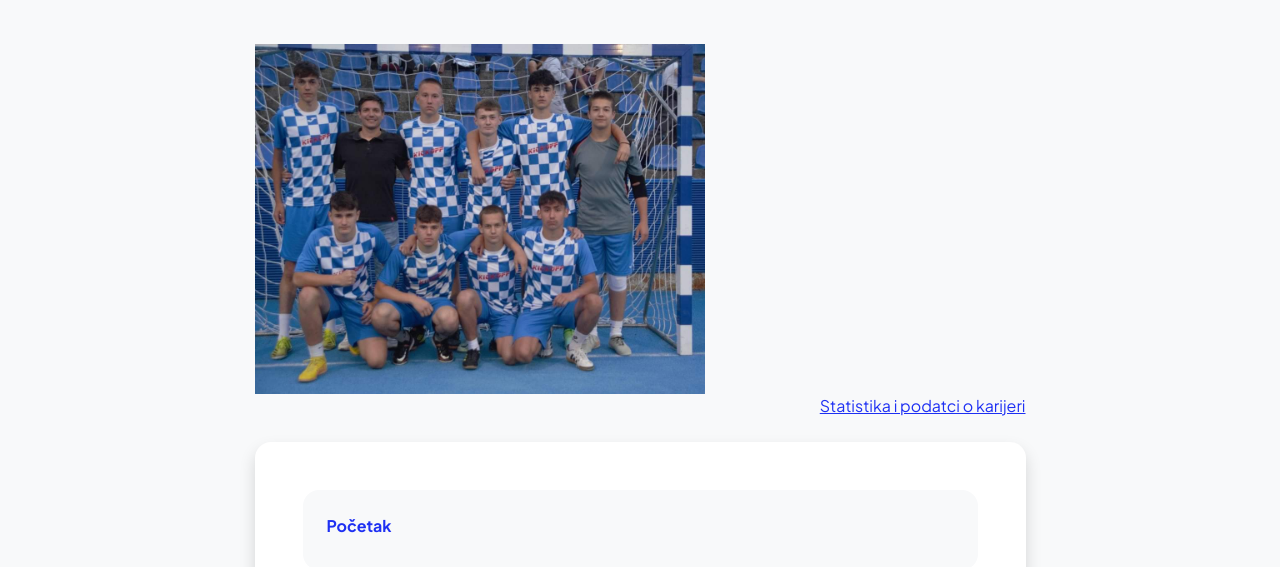
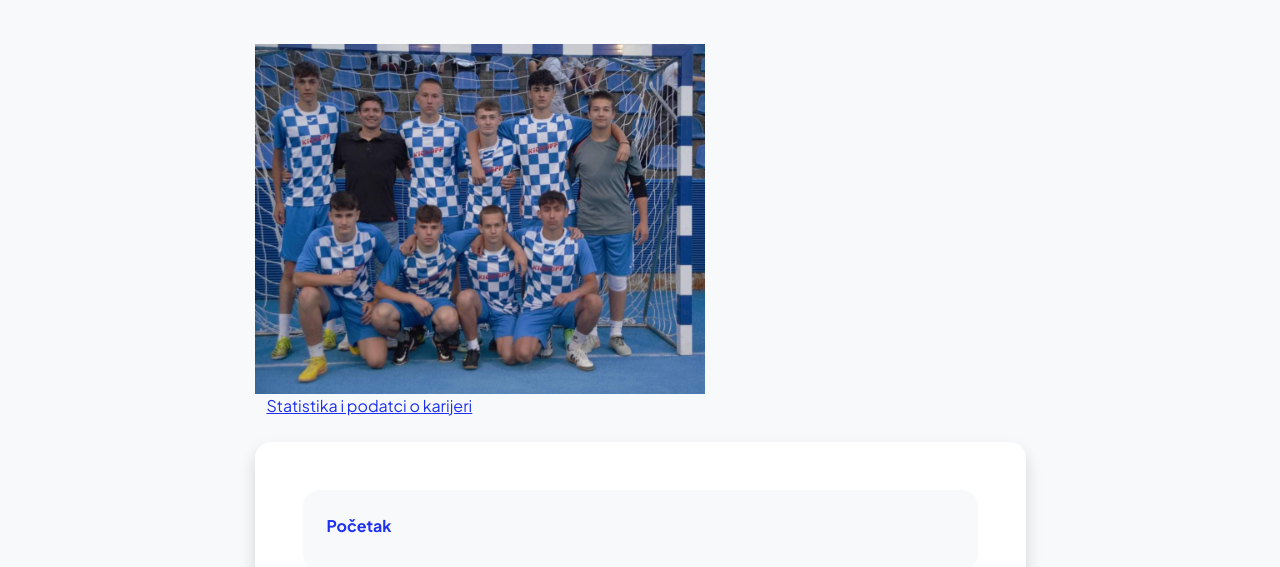
Before and after one commit to ivansivonjic21/WebStranica, a plain HTML site: page Karijera.html in a window 1280 px wide. Shown: the part 182-749 px from the top of the page. Drawn offline with nearby package versions, Linux system fonts and the light colour scheme.

Commit message:
Add files via upload

```diff
--- a/Karijera.html
+++ b/Karijera.html
@@ -45,15 +45,21 @@
                         <section>
 
 
-                            <img class="img-fluid" src="assets/Grupna fotka 1.jfif"  width="450" height="350" alt="..." />
+                            <img class="img-fluid" src="assets/Grupna fotka 1.jfif"  width="450" height="300" alt="..." />
 
-                            <div class="d-flex align-items-center justify-content-between mb-4">
+                            <div class="d-flex align-items-left justify-content-between mb-4">
                                 <h2 class="text-primary fw-bolder mb-0"></h2>
                                 <!-- Download resume button-->
                                 <!-- Note: Set the link href target to a PDF file within your project-->
 
-                                    <a href="https://semafor.hns.family/igraci/388142/ivan-sivonjic/">Statistika i podatci o karijeri</a>
+                                <body>
+                                    <div class="container">
+                                        <a href="https://semafor.hns.family/igraci/388142/ivan-sivonjic/" class="left-link">Statistika i podatci o karijeri</a>
+                                    </div>
+                                </body>
+
                                 </a>
+
                             </div>
                             <!-- Experience Card 1-->
                             <div class="card shadow border-0 rounded-4 mb-5">
```
